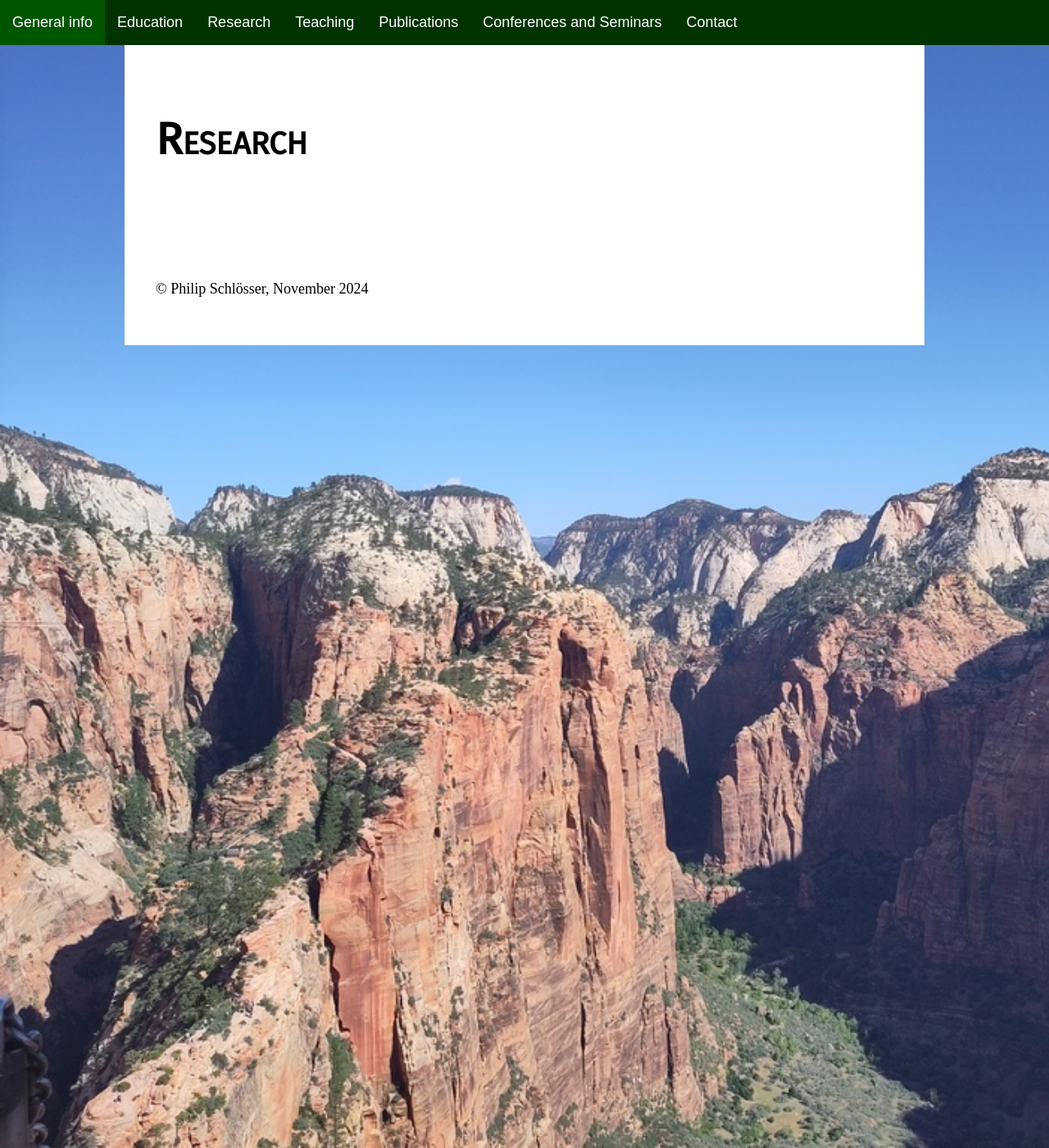
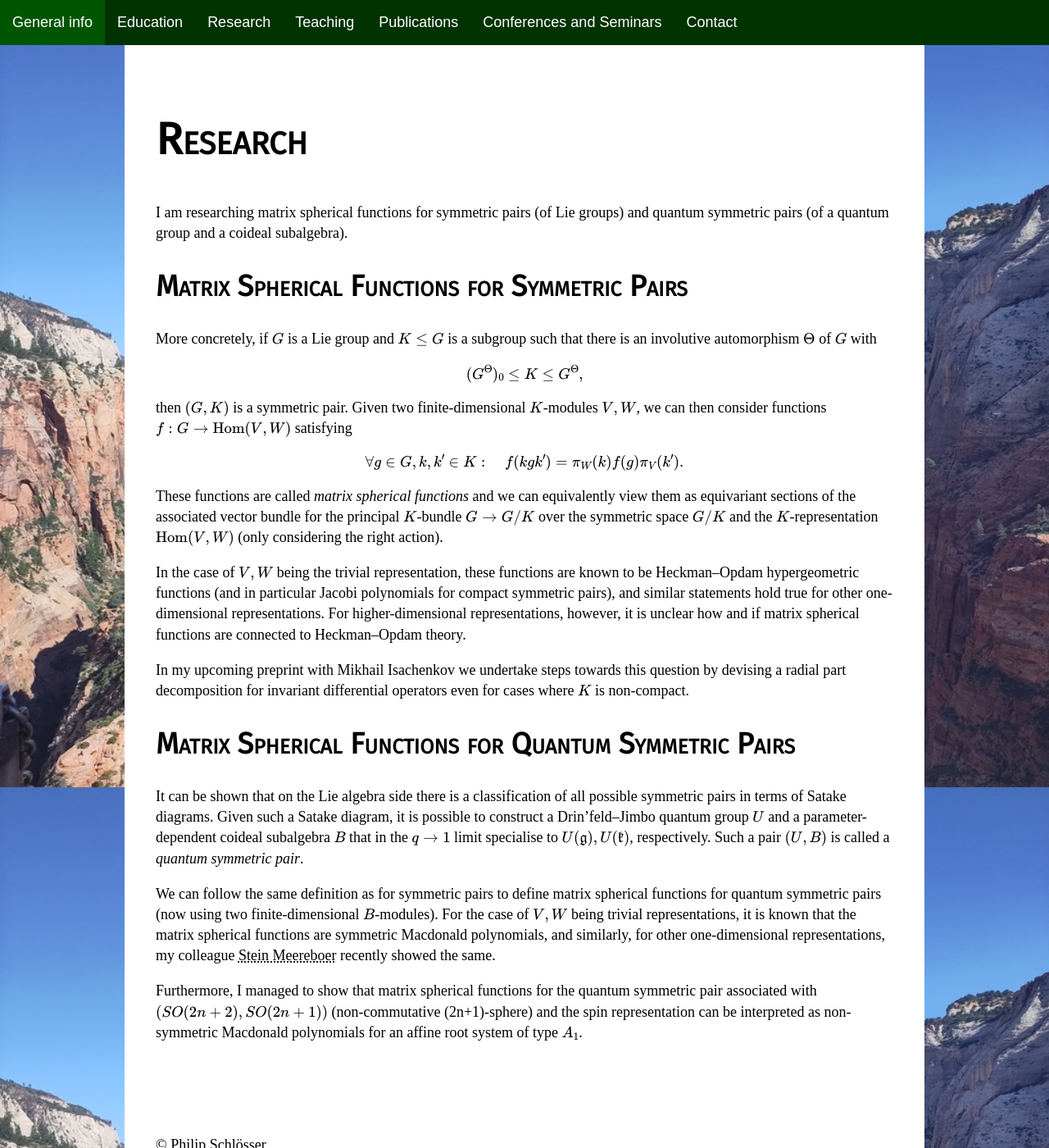
Before and after one commit to philip98/philip98.github.io, a Jekyll site: the page built from research.md, in a window 1280 px wide and 1400 px high. Shown: the whole window at 82% size. Built offline with Jekyll 4.4.1, drawn with Linux system fonts in a browser that asks for light colours; some web fonts are replaced.

Commit message:
Add research section
and update the publications section to include a link to the preprint
with Max. I also added a plugin so that the date at the bottom of the
page is automatically updated.

```diff
--- a/Gemfile
+++ b/Gemfile
@@ -16,6 +16,7 @@ gem "github-pages", group: :jekyll_plugins
 # If you have any plugins, put them here!
 group :jekyll_plugins do
   gem "jekyll-feed", "~> 0.12"
+  gem "jekyll-last-modified-at"
 end
 
 # Windows and JRuby does not include zoneinfo files, so bundle the tzinfo-data gem
--- a/_config.yml
+++ b/_config.yml
@@ -33,6 +33,7 @@ github_username:  jekyll
 theme: minima
 plugins:
   - jekyll-feed
+  - jekyll-last-modified-at
 
 # Exclude from processing.
 # The following items will not be processed, by default.
--- a/_layouts/default.html
+++ b/_layouts/default.html
@@ -17,7 +17,7 @@
 		{{ content }}
 		</article>
 		<footer>
-			<p>© Philip Schlösser, November 2024</p>
+			<p>© Philip Schlösser, {{ page.last_modified_at | date: '%B %Y' }}</p>
 		</footer>
 	</body>
 </html>
--- a/research.md
+++ b/research.md
@@ -4,3 +4,57 @@ title: Philip Schlösser — Research
 permaling: /research
 ---
 # Research
+I am researching matrix spherical functions for symmetric pairs (of Lie groups)
+and quantum symmetric pairs (of a quantum group and a coideal subalgebra).
+
+## Matrix Spherical Functions for Symmetric Pairs
+More concretely, if \\(G\\) is a Lie group and \\(K\le G\\) is a subgroup such that
+there is an involutive automorphism \\(\Theta\\) of \\(G\\) with
+\\[
+    (G^\Theta)_0 \le K\le G^\Theta,
+\\]
+then \\((G,K)\\) is a symmetric pair. Given two finite-dimensional \\(K\\)-modules
+\\(V,W\\), we can then consider functions \\(f: G\to\operatorname{Hom}(V,W)\\)
+satisfying
+\\[
+    \forall g\in G, k,k'\in K:\quad
+    f(kgk') = \pi_W(k) f(g) \pi_V(k').
+\\]
+These functions are called *matrix spherical functions* and we can equivalently
+view them as equivariant sections of the associated vector bundle for the
+principal \\(K\\)-bundle \\(G\to G/K\\) over the symmetric space \\(G/K\\) and the
+\\(K\\)-representation \\(\operatorname{Hom}(V,W)\\) (only considering the right
+action).
+
+In the case of \\(V,W\\) being the trivial representation, these functions are
+known to be Heckman–Opdam hypergeometric functions (and in particular
+Jacobi polynomials for compact symmetric pairs), and similar statements hold
+true for other one-dimensional representations. For higher-dimensional
+representations, however, it is unclear how and if matrix spherical functions
+are connected to Heckman–Opdam theory.
+
+In my upcoming preprint with Mikhail Isachenkov we undertake steps towards this
+question by devising a radial part decomposition for invariant differential
+operators even for cases where \\(K\\) is non-compact.
+
+## Matrix Spherical Functions for Quantum Symmetric Pairs
+It can be shown that on the Lie algebra side there is a classification of all
+possible symmetric pairs in terms of Satake diagrams. Given such a
+Satake diagram, it is possible to construct a Drin'feld–Jimbo quantum group
+\\(U\\) and a parameter-dependent coideal subalgebra \\(B\\) that in the \\(q\to1\\)
+limit specialise to \\(U(\mathfrak{g}),U(\mathfrak{k})\\), respectively. Such
+a pair \\((U,B)\\) is called a *quantum symmetric pair*.
+
+We can follow the same definition as for symmetric pairs to define
+matrix spherical functions for quantum symmetric pairs (now using two
+finite-dimensional \\(B\\)-modules). For the case of \\(V,W\\) being trivial
+representations, it is known that the matrix spherical functions are
+symmetric Macdonald polynomials, and similarly, for other one-dimensional
+representations, my colleague [Stein Meereboer][stein] recently showed the same.
+
+Furthermore, I managed to show that matrix spherical functions for the quantum
+symmetric pair associated with \\((SO(2n+2), SO(2n+1))\\)
+(non-commutative \(2n+1\)-sphere) and the spin representation can be interpreted
+as non-symmetric Macdonald polynomials for an affine root system of type \\(A_1\\).
+
+[stein]: https://sites.google.com/view/steinmeereboer/stein "Stein's homepage"
```
Also changed, not shown: publications.md (+2 -1 lines).
